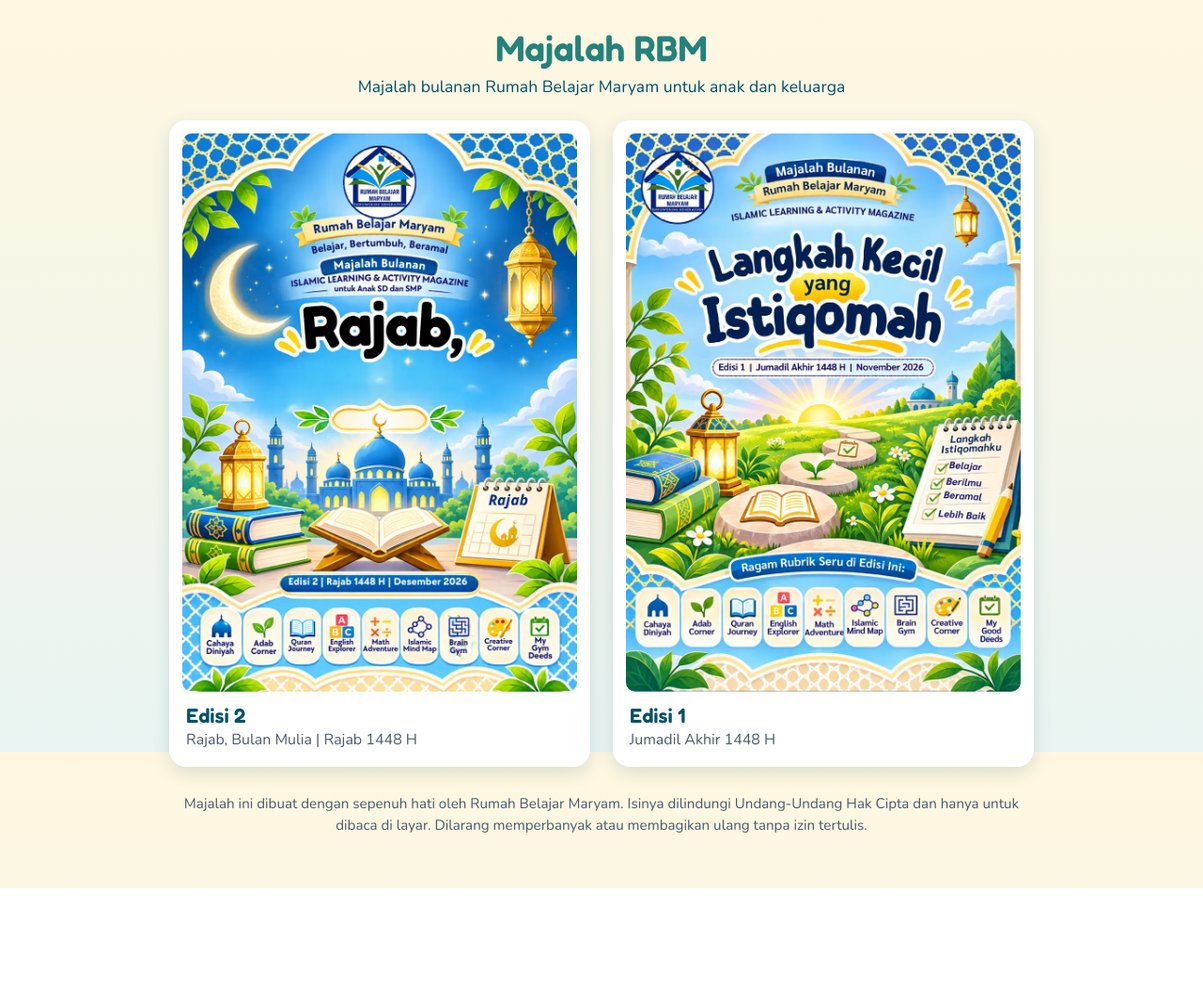
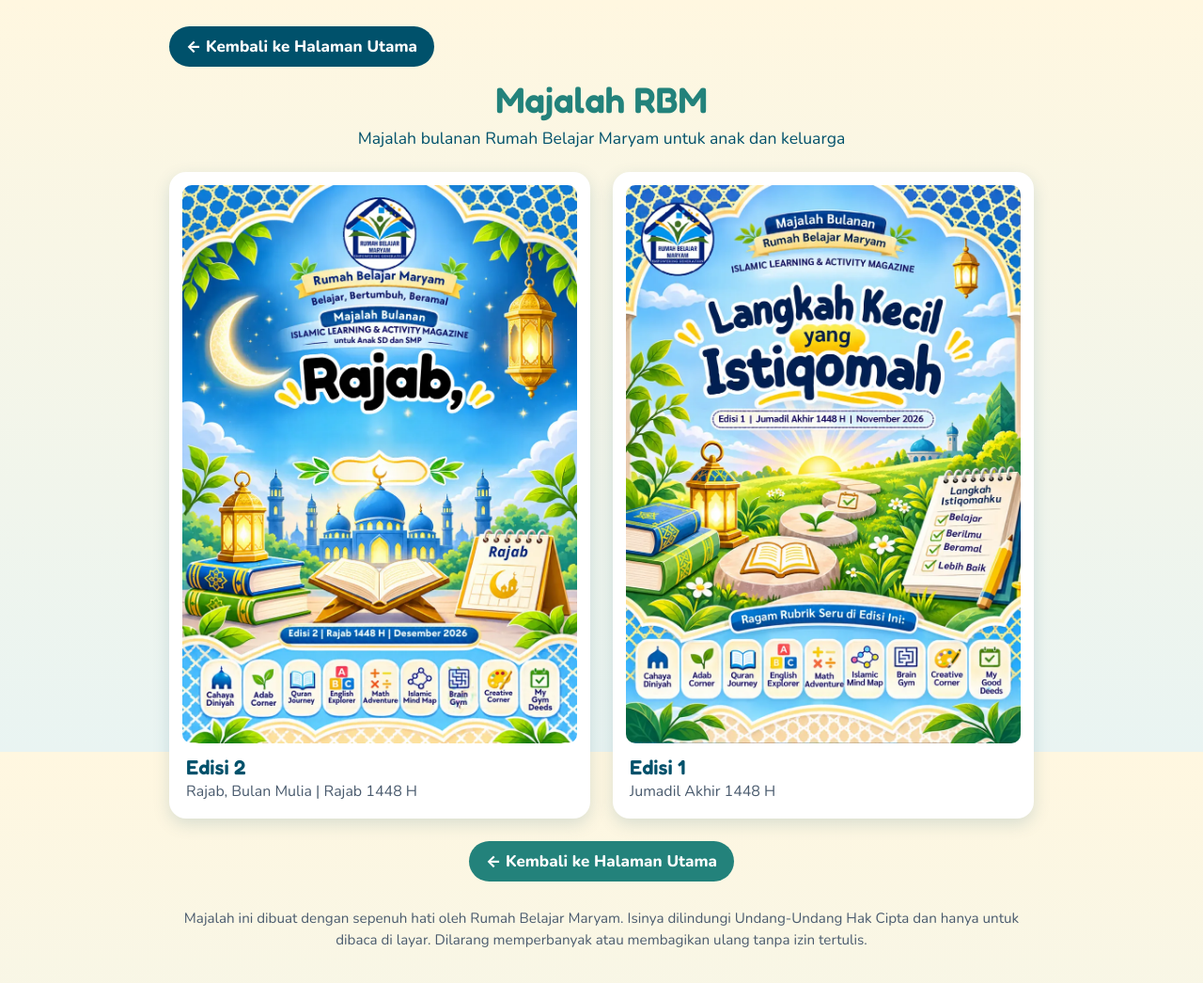
Before and after one commit to rumahbelajarmaryam/rumahbelajarmaryam.github.io, a plain HTML site: page majalah/index.html in a window 1280 px wide. Shown: the whole page at 94% size. Before the commit the page ends 945 px from the top, so only its background shows below. Drawn offline with nearby package versions, Linux system fonts and the light colour scheme.

Commit message:
Add files via upload

```diff
--- a/majalah/index.html
+++ b/majalah/index.html
@@ -11,6 +11,7 @@
 </head>
 <body>
 <div class="wrap">
+  <p style="margin:0 0 12px"><a href="../" style="display:inline-block;padding:10px 18px;border-radius:999px;background:#00516b;color:#fff;font-weight:800;text-decoration:none;font-size:17px">&larr; Kembali ke Halaman Utama</a></p>
   <div class="top">
     <h1>Majalah RBM</h1>
     <p>Majalah bulanan Rumah Belajar Maryam untuk anak dan keluarga</p>
@@ -25,6 +26,7 @@
       <h2>Edisi 1</h2><span>Jumadil Akhir 1448 H</span>
     </a>
   </div>
+  <p style="text-align:center;margin:24px 0 0"><a href="../" style="display:inline-block;padding:10px 18px;border-radius:999px;background:#23827b;color:#fff;font-weight:800;text-decoration:none;font-size:17px">&larr; Kembali ke Halaman Utama</a></p>
   <p class="note">Majalah ini dibuat dengan sepenuh hati oleh Rumah Belajar Maryam. Isinya dilindungi Undang-Undang Hak Cipta dan hanya untuk dibaca di layar. Dilarang memperbanyak atau membagikan ulang tanpa izin tertulis.</p>
 </div>
 </body>
```
